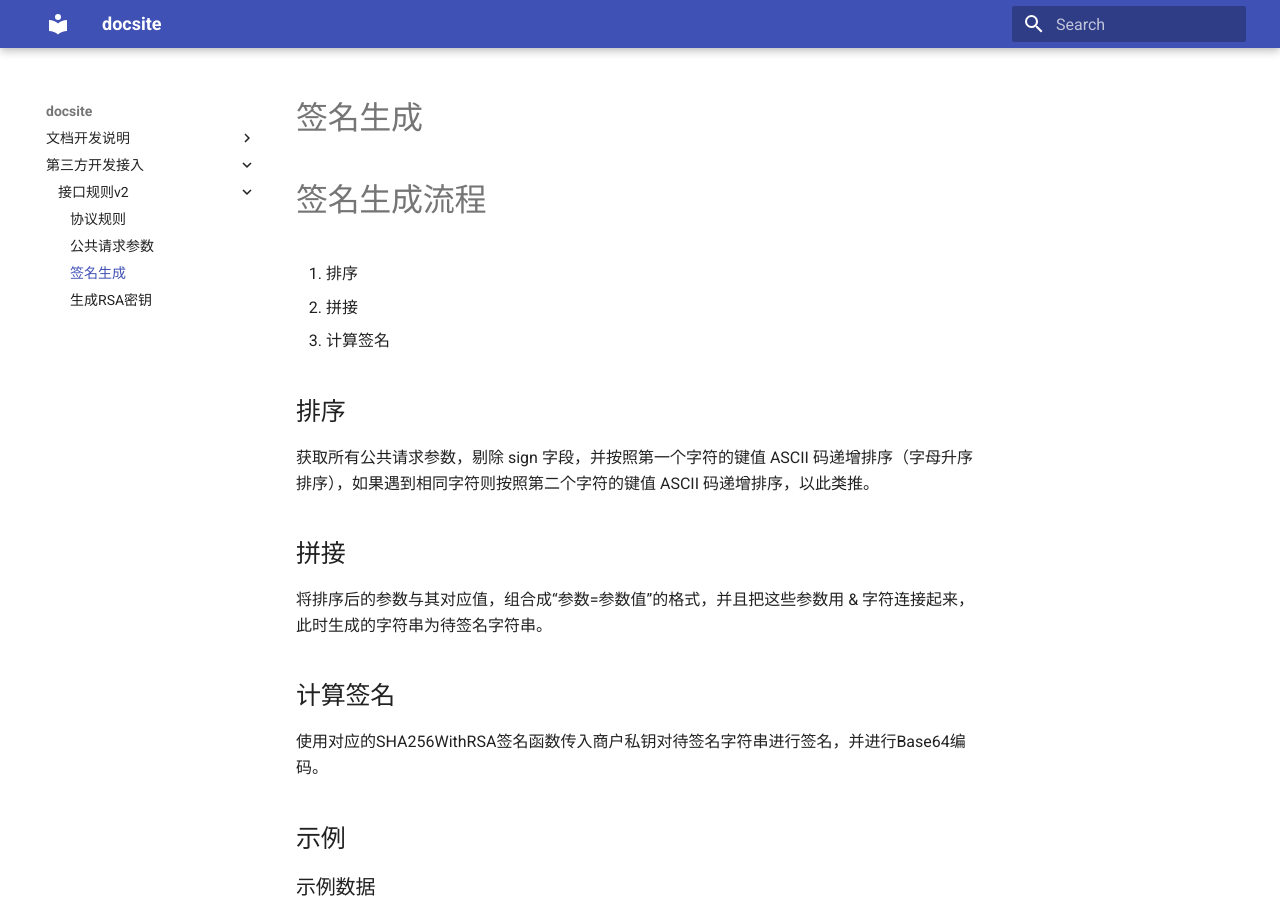
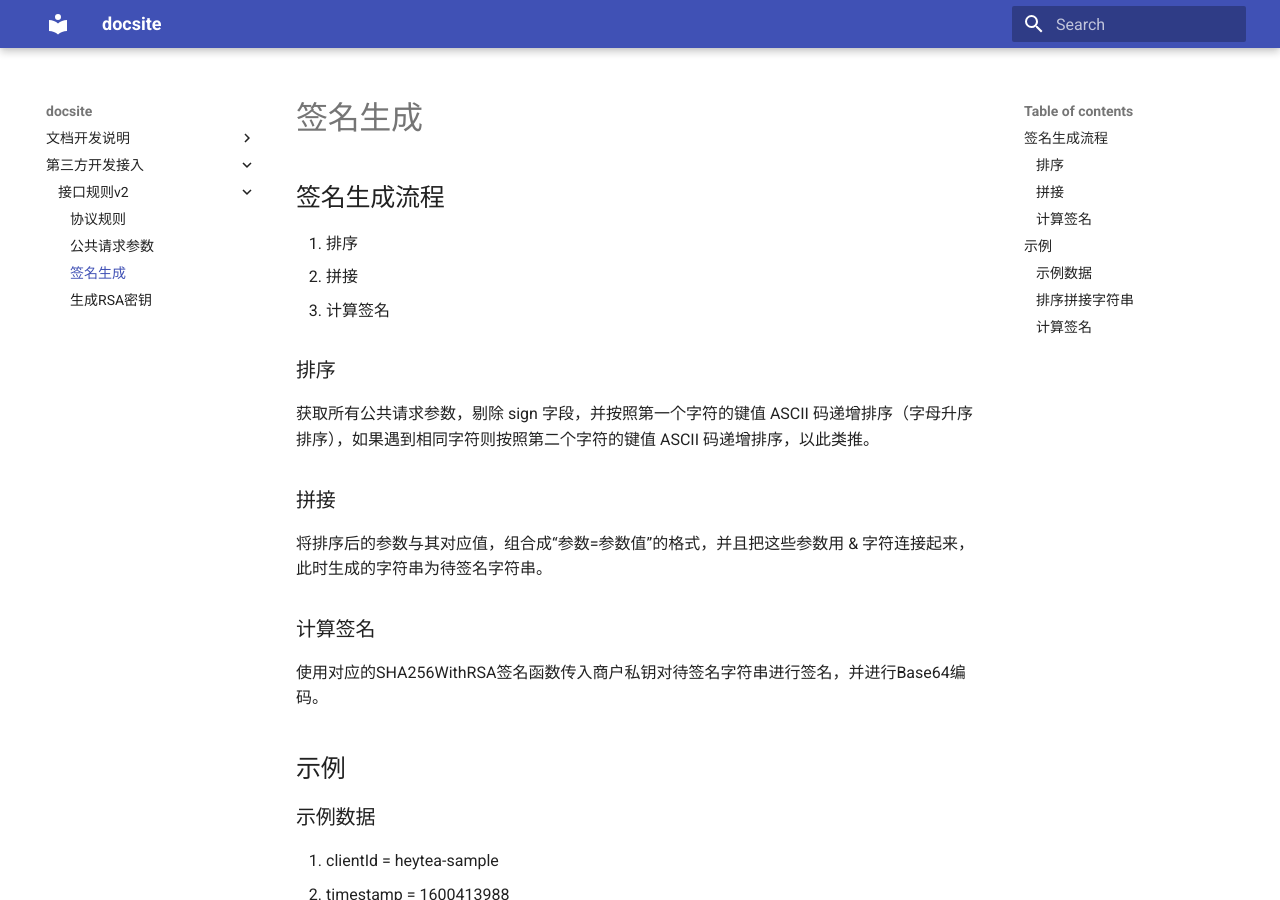
Before and after one commit to heytea/docsite, an MkDocs documentation site: the page built from docs/sign_api_v2/sign_way.md, in a window 1280 px wide and 900 px high. Built offline with MkDocs 1.6.1 and Material for MkDocs 9.7.7, drawn with Linux system fonts in a browser that asks for light colours.

Commit message:
optmize title level

```diff
--- a/docs/sign_api_v2/sign_way.md
+++ b/docs/sign_api_v2/sign_way.md
@@ -1,20 +1,20 @@
 # 签名生成
 
-# 签名生成流程
+## 签名生成流程
 
 1. 排序
 2. 拼接
 3. 计算签名
 
-## 排序
+### 排序
 
 获取所有公共请求参数，剔除 sign 字段，并按照第一个字符的键值 ASCII 码递增排序（字母升序排序），如果遇到相同字符则按照第二个字符的键值 ASCII 码递增排序，以此类推。
 
-## 拼接
+### 拼接
 
 将排序后的参数与其对应值，组合成“参数=参数值”的格式，并且把这些参数用 & 字符连接起来，此时生成的字符串为待签名字符串。
 
-## 计算签名
+### 计算签名
 
 使用对应的SHA256WithRSA签名函数传入商户私钥对待签名字符串进行签名，并进行Base64编码。
 
```
